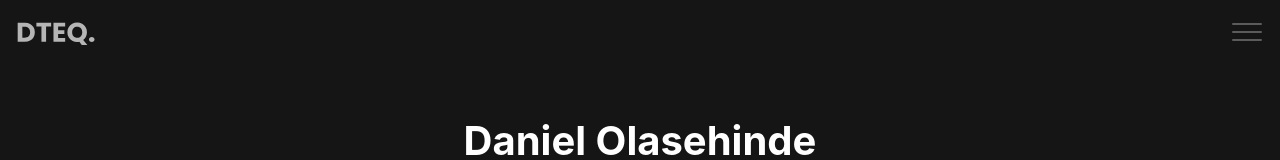
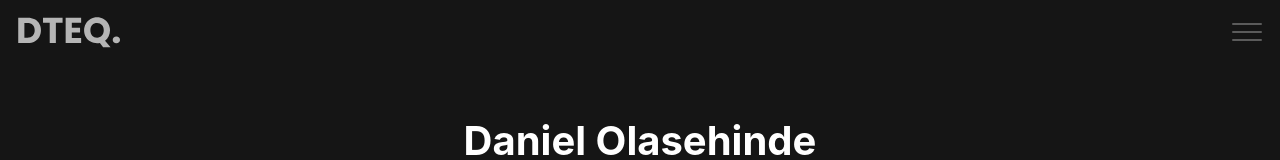
Before and after one commit to DTEQ46/Nport, a Next.js app: page / in a window 1280 px wide. Shown: the top 160 px of the page. Built offline with nearby package versions, Linux system fonts and the light colour scheme.

Commit message:
links added

```diff
--- a/components/Navigation.js
+++ b/components/Navigation.js
@@ -9,7 +9,9 @@ function Navigation() {
     }
   return (
     <div className={styles.navigation}>
-      <img src='/images/logo.svg' alt='logo' />
+      <a href='https://danielolasehinde.vercel.app/'>
+        <img src='/images/logo.svg' alt='logo' />
+      </a>
       <Menubar toggleNav={toggleNav} />
       <nav ref={navRef} className={styles.nav}>
             <div className={styles.links}>
```
